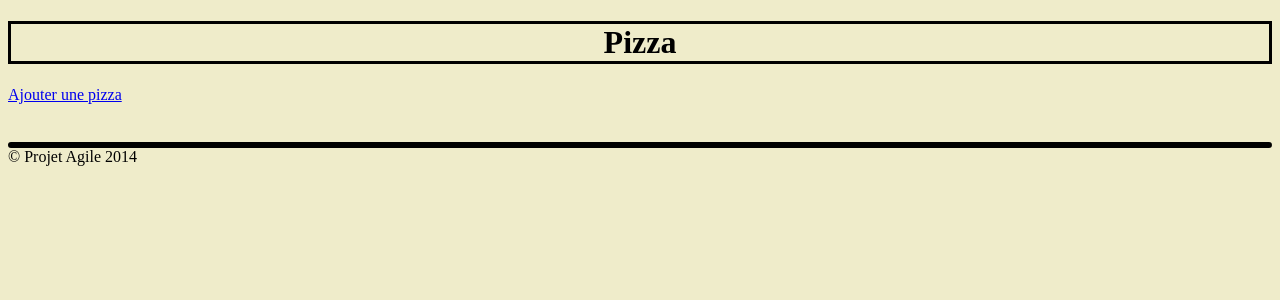
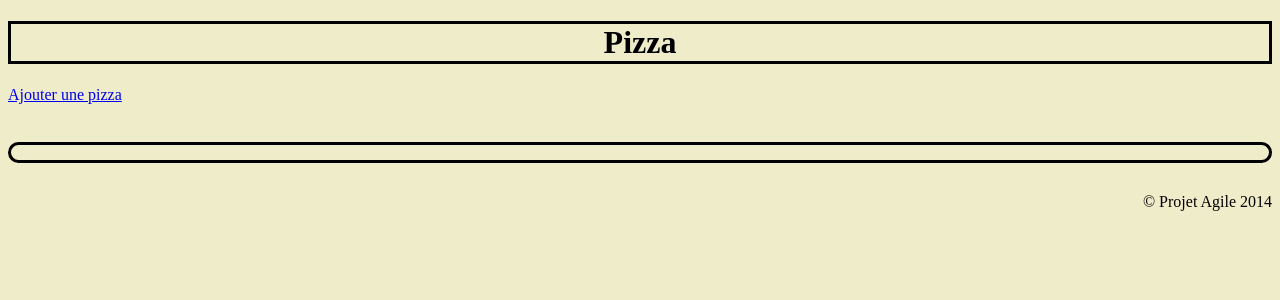
Before and after one commit to vDurand/ProjetAgile, a PHP site: page /home.php in a window 1280 px wide. Shown: the top 300 px of the page. Run offline with PHP 8.4, Linux system fonts and the light colour scheme; data that the repository does not hold is empty.

Commit message:
style footer

```diff
--- a/style.css
+++ b/style.css
@@ -13,5 +13,11 @@
 	border-radius : 20px;
 	border-size:1px;
 	margin-top: 20px;
+	padding-top: 15px;
 	padding-left : 30px;
 }
+
+footer{
+	margin-top:30px;
+	text-align : right;
+}
```
